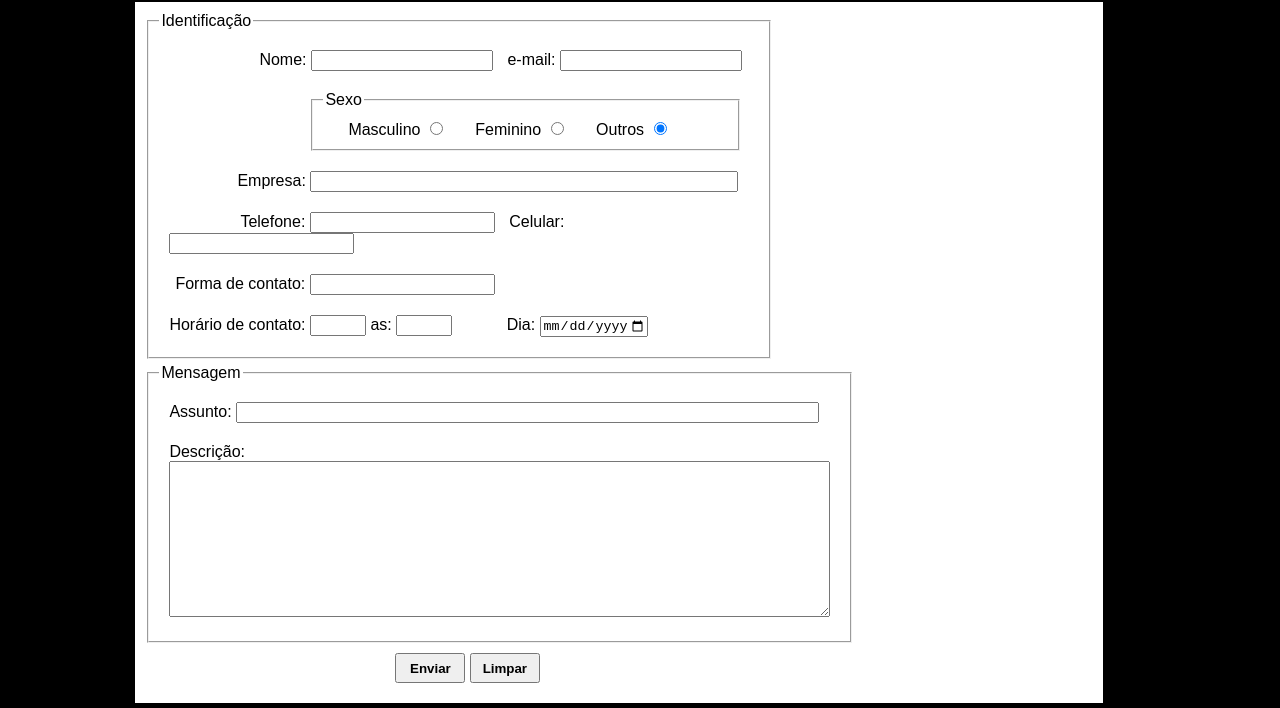
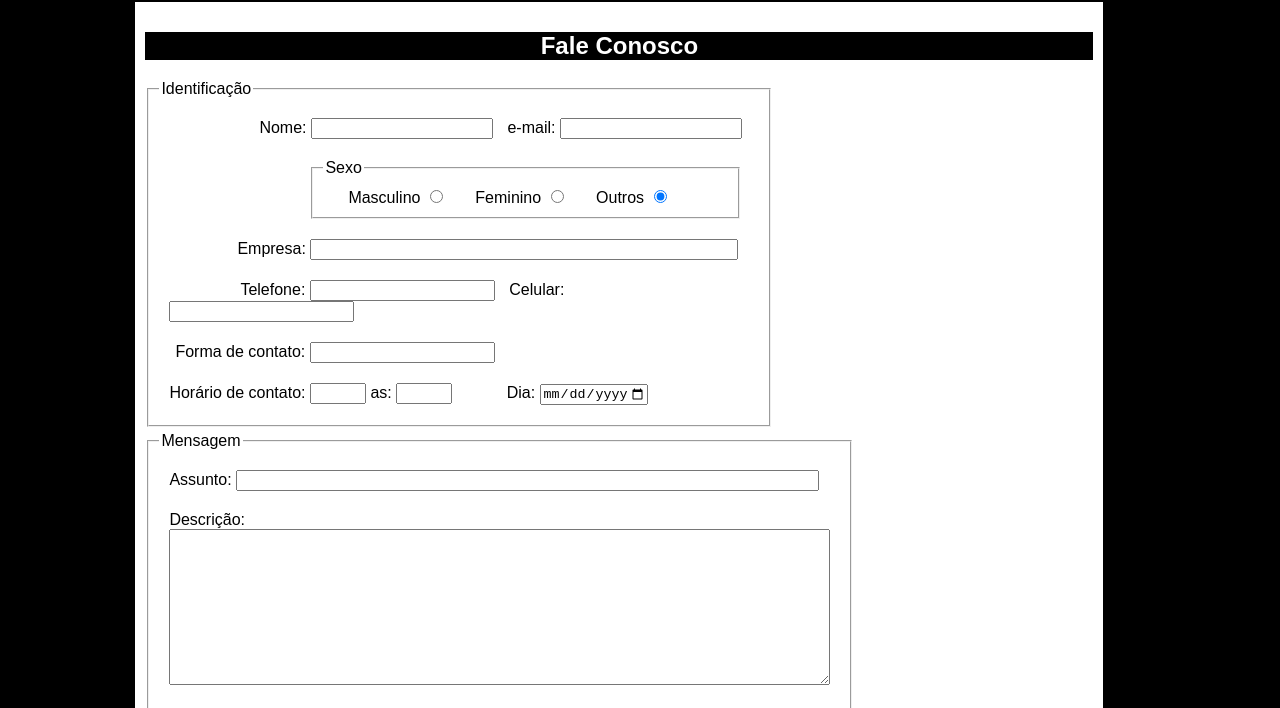
Before and after one commit to ViniciusBorgesTodeschini/Trabalho1ProgramacaoWeb1_SiteQueen, a plain HTML site: page contato.html in a window 1280 px wide. Shown: the part 254-962 px from the top of the page. Drawn offline with Linux system fonts and the light colour scheme.

Commit message:
Update contato.html

```diff
--- a/contato.html
+++ b/contato.html
@@ -36,6 +36,9 @@
     <div class="separador"></div>
 
     <section class="conteudo">
+
+        <h2 class="titulo">Fale Conosco</h2>
+
         <form action="mailto:contato@meusite.com.br" method="post">
 
             <input type="hidden" name="código">
```
